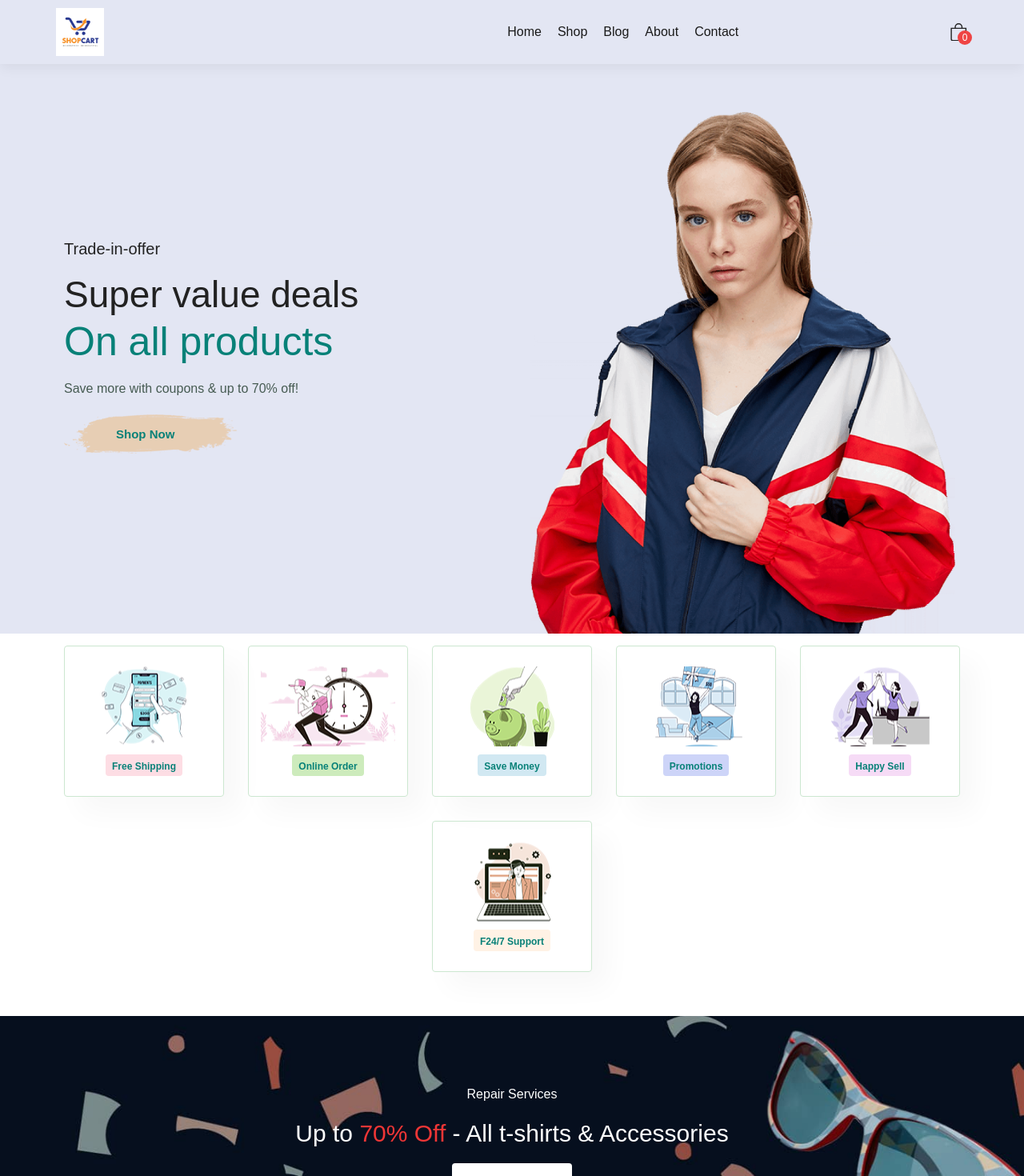
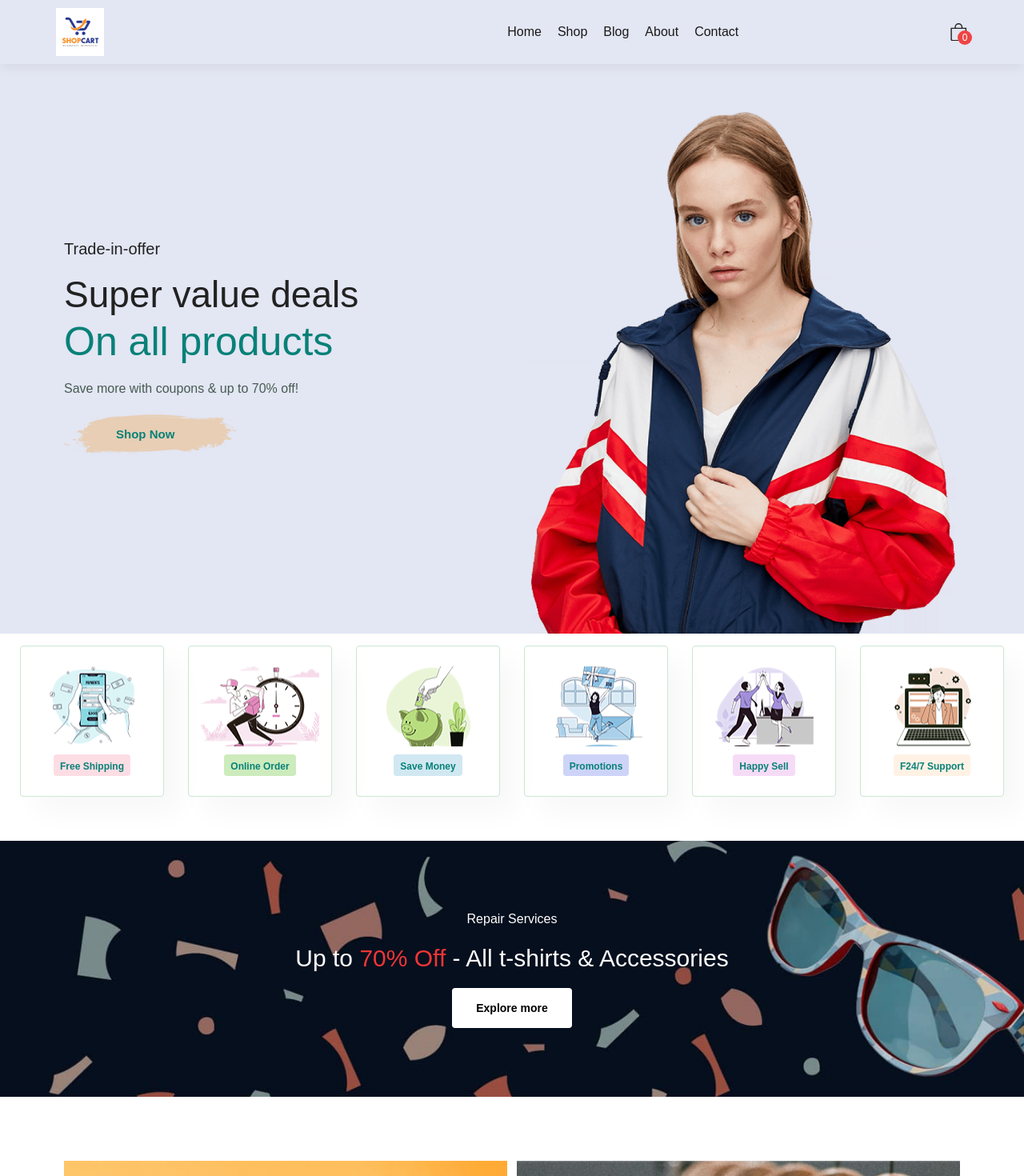
Before and after one commit to RabiaZubair28/Cara-Ecommerce, a React (Create React App) app: page / in a window 1280 px wide. Shown: the top 1470 px of the page at 80% size. Built offline with nearby package versions, Linux system fonts and the light colour scheme; no server answers.

Commit message:
Update index.css

```diff
--- a/src/index.css
+++ b/src/index.css
@@ -410,7 +410,7 @@ button.white
 
 #feature .fe-box
 {
-    width: 200px;
+    width: 180px;
     text-align: center;
     padding: 25px 15px;
     box-shadow: 20px 20px 34px rgba(0,0,0,0.03);
```
